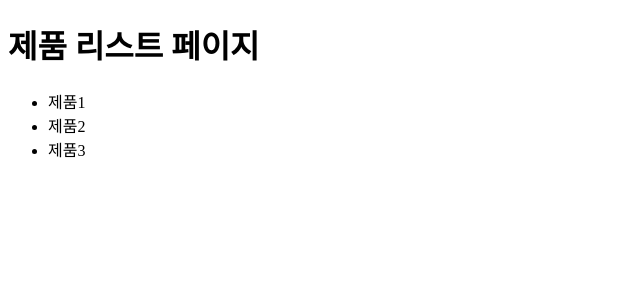
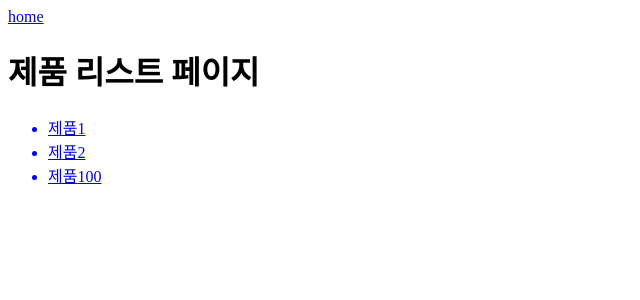
Before and after one commit to witwint/svelteKitStudy, a SvelteKit app in the folder code/3sveltekitStudy/sk-routing/: page /products in a window 1280 px wide. Shown: the top 300 px of the page, without its empty margins (0-640 px from the left). Built offline with nearby package versions, Linux system fonts and the light colour scheme.

Commit message:
Route Navigation

```diff
--- a/code/3sveltekitStudy/sk-routing/src/routes/about/+page.svelte
+++ b/code/3sveltekitStudy/sk-routing/src/routes/about/+page.svelte
@@ -1 +1,4 @@
+<a href="/">home</a>
+
+
 <h1>About page</h1>
--- a/code/3sveltekitStudy/sk-routing/src/routes/products/+page.svelte
+++ b/code/3sveltekitStudy/sk-routing/src/routes/products/+page.svelte
@@ -1,7 +1,14 @@
+<script>
+  export let productId = 100;
+</script>
+
+<a href="/">home</a>
+
 <h1>제품 리스트 페이지</h1>
 
 <ul>
-  <li>제품1</li>
-  <li>제품2</li>
-  <li>제품3</li>
+  <a href="/products/1"><li>제품1</li></a>
+  <a href="/products/2"><li>제품2</li></a>
+  <a href={`/products/${productId}`}><li>제품{productId}</li></a>
+
 </ul>
--- a/code/3sveltekitStudy/sk-routing/src/routes/profile/+page.svelte
+++ b/code/3sveltekitStudy/sk-routing/src/routes/profile/+page.svelte
@@ -1 +1,4 @@
+<a href="/">home</a>
+
+
 <h1>프로필 페이지</h1>
```
